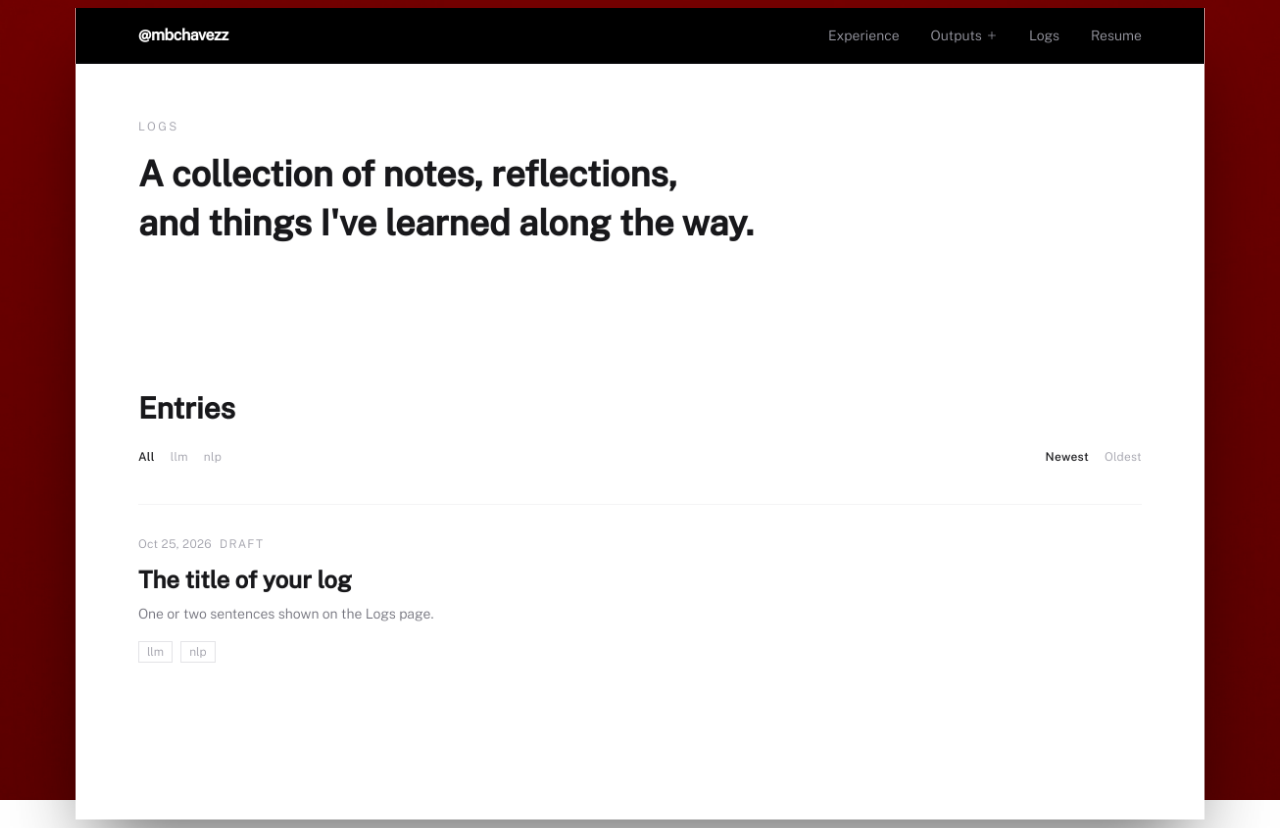
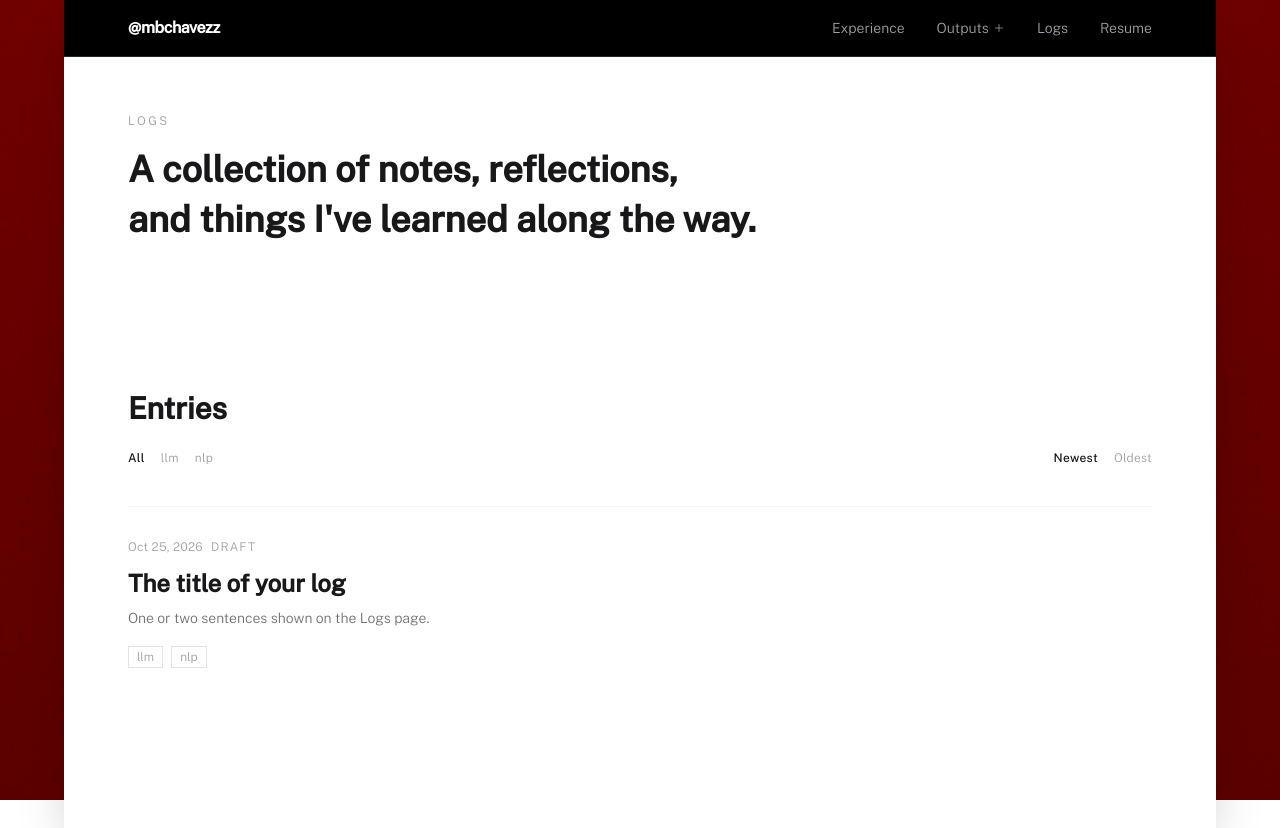
Before and after one commit to mbchavez27/mbchavezzportfolio, a React (Vite) app: page /logs in a window 1280 px wide. Built offline with nearby package versions, Linux system fonts and the light colour scheme.

Commit message:
Revert "feat(layout): lift the column like a card while the backdrop is red"
This reverts commit 3257ae6a8a4b5074766ef2df947a8bb438d0e443.

```diff
--- a/src/components/templates/SiteFrame.tsx
+++ b/src/components/templates/SiteFrame.tsx
@@ -1,5 +1,5 @@
 import type { ReactNode } from "react";
-import { motion, useMotionValue, useReducedMotion, useScroll, useSpring, useTransform } from "motion/react";
+import { motion, useMotionValue, useReducedMotion, useSpring, useTransform } from "motion/react";
 import redGradient from "@/assets/background/red-gradient.jpg";
 import Navbar from "@/components/organisms/Navbar";
 import { BackdropContext } from "@/lib/backdrop";
@@ -8,7 +8,6 @@ import { BackdropContext } from "@/lib/backdrop";
  * The site's frame: a fixed backdrop behind one centered column that holds the navbar and page.
  * The backdrop is black while a dark band (the home hero or contact) is on stage and red in between.
  * It is a fixed element rather than `background-attachment: fixed`, which iOS Safari ignores.
- * While the backdrop is red, the column lifts off it like a card: slightly smaller, with a deeper shadow.
  */
 export default function SiteFrame({ children }: { children: ReactNode }) {
   const top = useMotionValue(0);
@@ -17,16 +16,6 @@ export default function SiteFrame({ children }: { children: ReactNode }) {
   const rawRedOpacity = useTransform([top, bottom], ([t = 0, b = 0]: number[]) => 1 - Math.max(t, b));
   const smoothRedOpacity = useSpring(rawRedOpacity, { stiffness: 220, damping: 40, restDelta: 0.001 });
   const redOpacity = prefersReducedMotion ? rawRedOpacity : smoothRedOpacity;
-
-  const liftScale = useTransform(redOpacity, [0, 1], [1, 0.98]);
-  const liftShadow = useTransform(
-    redOpacity,
-    [0, 1],
-    ["0px 0px 0px -20px rgba(0,0,0,0)", "0px 40px 80px -20px rgba(0,0,0,0.6)"],
-  );
-  // The column is page-tall, so scale around the middle of the screen; otherwise the text being read would drift.
-  const { scrollY } = useScroll();
-  const liftOrigin = useTransform(scrollY, (y) => `50% ${y + window.innerHeight / 2}px`);
 
   return (
     <BackdropContext value={{ top, bottom }}>
@@ -37,17 +26,10 @@ export default function SiteFrame({ children }: { children: ReactNode }) {
         </motion.div>
       </div>
 
-      <motion.div
-        style={
-          prefersReducedMotion
-            ? { boxShadow: liftShadow }
-            : { scale: liftScale, boxShadow: liftShadow, transformOrigin: liftOrigin }
-        }
-        className="relative mx-auto max-w-6xl min-h-screen bg-white text-foreground overflow-clip will-change-transform lg:mb-10"
-      >
+      <div className="relative mx-auto max-w-6xl min-h-screen bg-white text-foreground overflow-clip lg:mb-10 lg:shadow-2xl">
         <Navbar />
         <main>{children}</main>
-      </motion.div>
+      </div>
     </BackdropContext>
   );
 }
```
